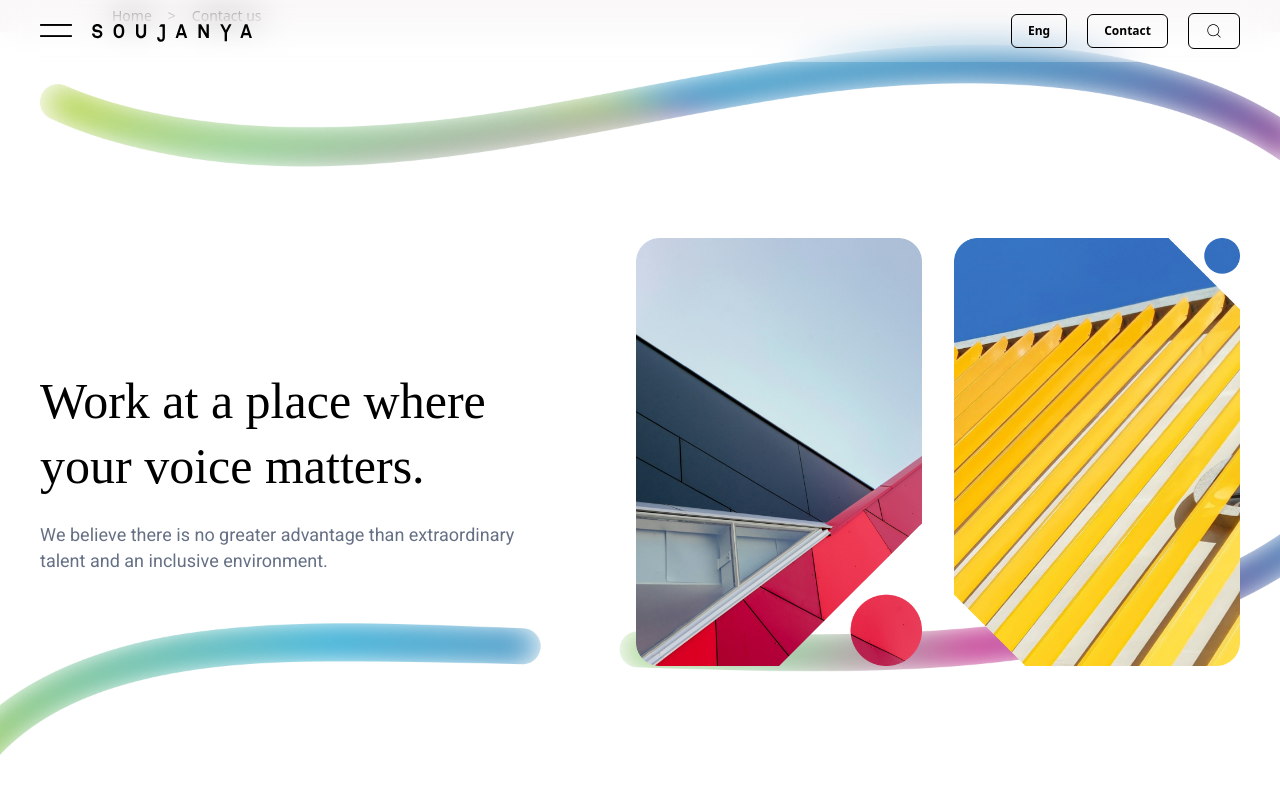
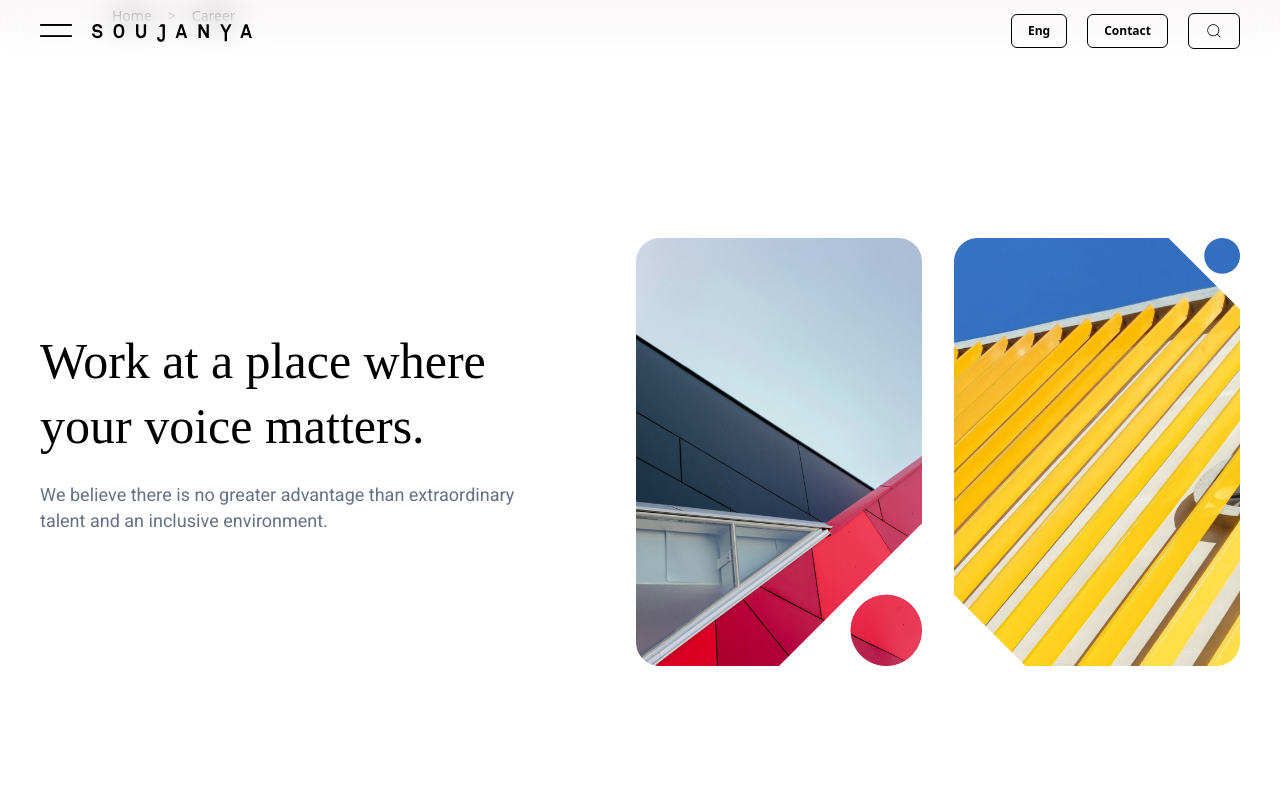
Before and after one commit to RachelBambooDigital/Soujanya-animation, a React (Vite) app: page /career in a window 1280 px wide. Shown: the top 800 px of the page. Built offline with nearby package versions, Linux system fonts and the light colour scheme; no server answers; a web font is replaced by a local one.

Commit message:
Solved issues in career and home page

```diff
--- a/src/pages/Career.jsx
+++ b/src/pages/Career.jsx
@@ -3,27 +3,28 @@ import axios from "axios";
 import OurGlobalPresence from "@/sections/OurGlobalPresence";
 import { apiBaseUrl } from "../config";
 import Footer from "../components/Footer";
+import { Link } from "react-router-dom";
 
 const ContactUs = () => {
     return (
-        <div className="">
+        <div>
             {/* <div className="w-full bg-cover bg-center bg-white relative" style={{ backgroundImage: `url("/pipe.png")` }}> */}
-                <div className="w-full h-[1200px] lg:h-[880px] bg-cover bg-center  bg-white relative" style={{ backgroundImage: `url("/pipe.png")` }}>
-                    <div className="hidden lg:flex inset-x-0 top-0 bg-[#FAF8F8] text-black text-sm items-center space-x-4 px-28 h-8">
-                        <span>Home</span>
+                <div className="w-full h-[700px] lg:h-[880px] bg-cover bg-center  bg-white relative" >
+                    <div className="hidden lg:flex inset-x-0 top-0 bg-[#FAF8F8] text-black text-sm items-center space-x-4 px-28 h-8" >
+                        <Link to="/"><span>Home</span></Link>
                         <span className="text-gray-400"> &gt; </span>
-                        <span>Contact us</span>
+                        <span>Career</span>
                     </div>
 
                     {/* Banner */}
                     <div className='w-full flex h-full relative'>
                         <div className='absolute inset-0 flex lg:flex-row flex-col-reverse gap-24 lg:justify-between w-full lg:w-auto items-end lg:items-center px-5 lg:px-10'>
-                        <div className='flex flex-col gap-6 text-black'>
+                        <div className='flex flex-col gap-6 text-black mb-20'>
                             <h1 className='font-heading leading-10 text-[28px] lg:text-[50px] lg:leading-[65px]'>Work at a place where your voice matters.</h1>
                             <p className='text-[18px] font-subHeading leading-[26px] lg:w-[500px] text-[#667085]'>We believe there is no greater advantage than extraordinary talent and an inclusive environment.</p>
                             {/* <button className='bg-red text-white text-base font-subHeading h-[42px] w-[192px] rounded-lg'>Lorem Ipsum</button> */}
                         </div>
-                        <div className='w-[200%] flex gap-5 lg:gap-8 justify-between lg:justify-end mb-5 lg:mb-10 px-3 lg:px-0'>
+                        <div className='mt-0 w-[100%] lg:w-[200%] flex gap-5 lg:gap-8 justify-between lg:justify-end mb-5 lg:mb-10 px-3 lg:px-0'>
                             <div className='w-full h-full bg-cover bg-center'>
                             <img src="/images/aboutUs1.png" className='w-full h-full' alt="Hero Image 1" />
                             </div>
--- a/src/pages/Home.jsx
+++ b/src/pages/Home.jsx
@@ -207,7 +207,7 @@ const Home = () => {
   };
 
   return (
-    <div className="scrollContainer w-full h-[5555px] overflow-hidden bg-no-repeat" ref={svgContainerRef}>
+    <div className="scrollContainer w-full lg:h-[5555px] overflow-hidden bg-no-repeat" ref={svgContainerRef}>
 
         <svg width="2100" height="5800" viewBox="250 0 2436 5350" fill="none" xmlns="http://www.w3.org/2000/svg">
             <path
```
Also changed, not shown: src/index.css (line endings or trailing spaces), 1 other file (tests, documents, lock files or other folders).
